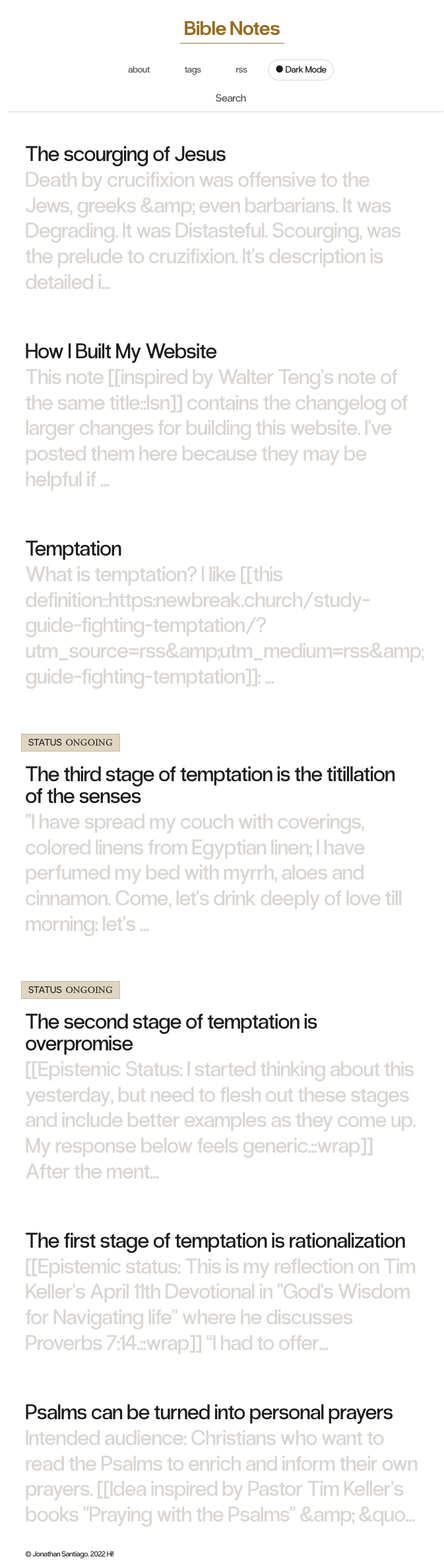
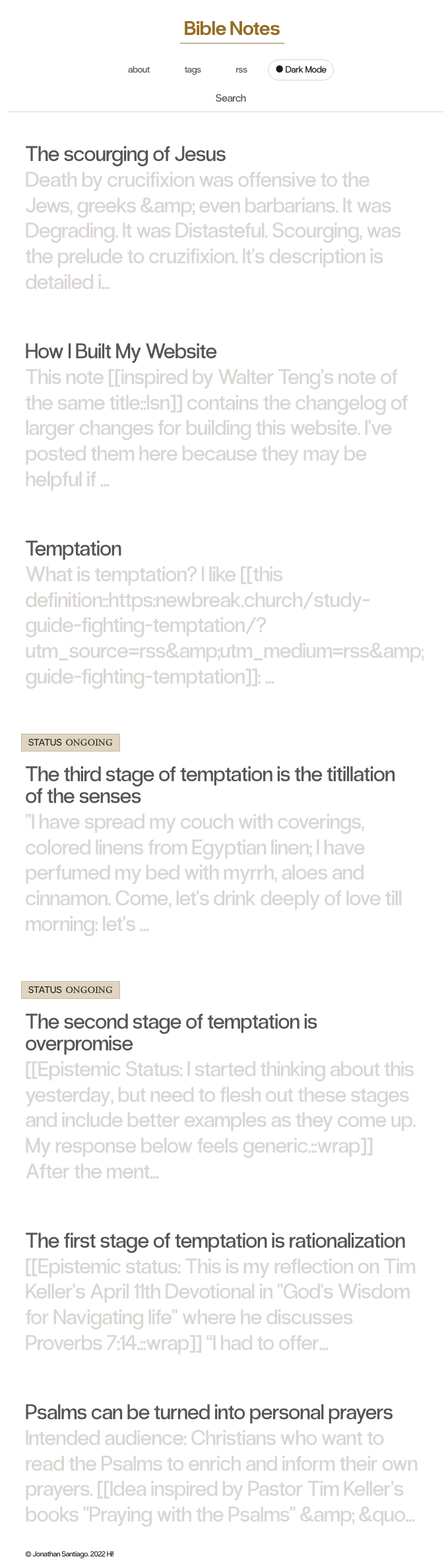
Before and after one commit to jsantiago611/digital-garden-master, a Jekyll site: the page built from index.md, in a window 1280 px wide. Shown: the whole page at 66% size, without its empty margins (298-971 px from the left). Built offline with Jekyll 4.4.1, drawn with Linux system fonts in a browser that asks for light colours.

Commit message:
feed title to inherit

```diff
--- a/assets/css/Style.css
+++ b/assets/css/Style.css
@@ -2803,7 +2803,7 @@ a.button-block {
 }
 
 .feed-title {
-    color: var(--c-text-strong);
+    color: inherit;
     margin-left: 20px;
     margin-right: 50px;
     font-family:  var(--font-family-serif);
```
